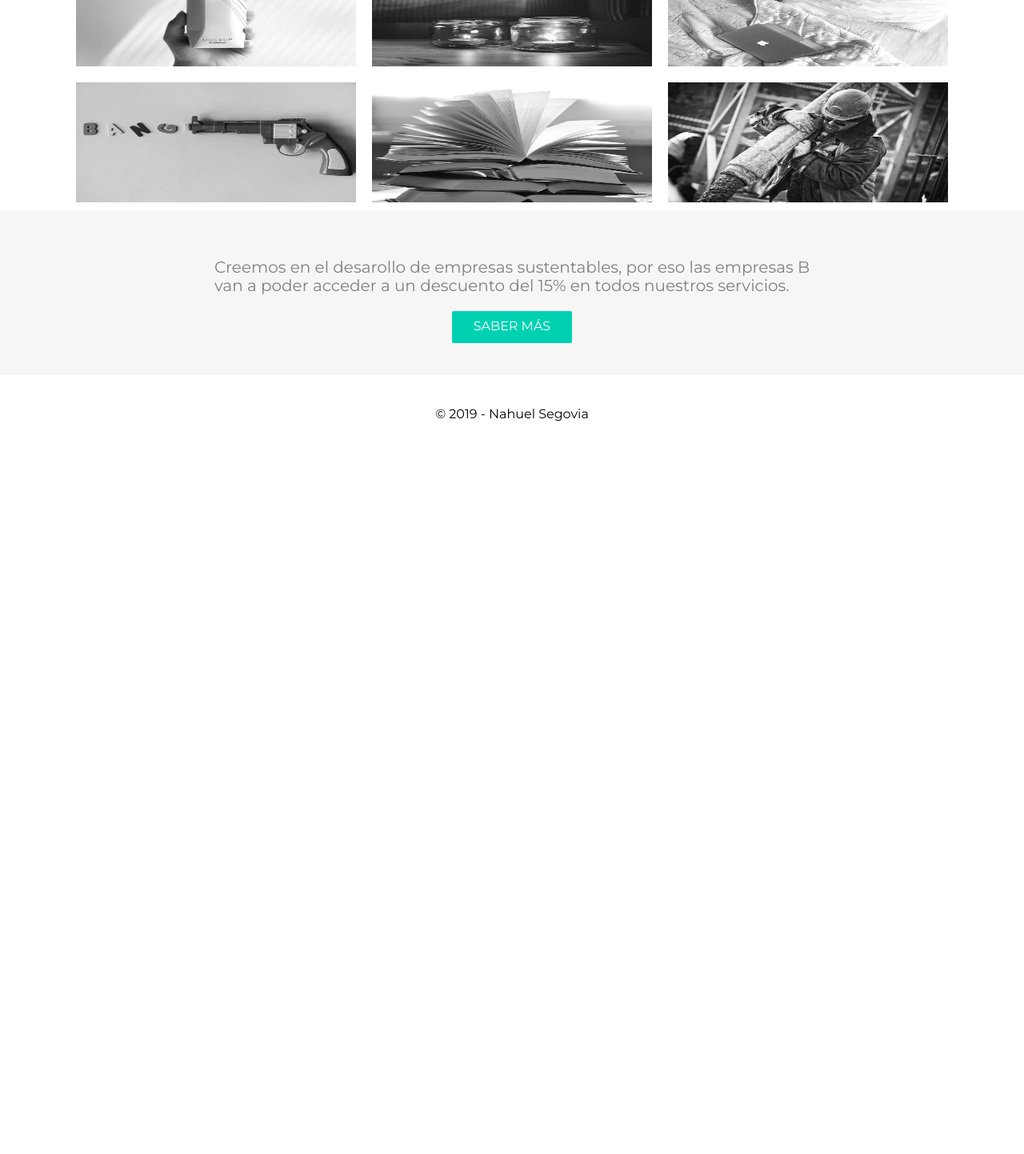
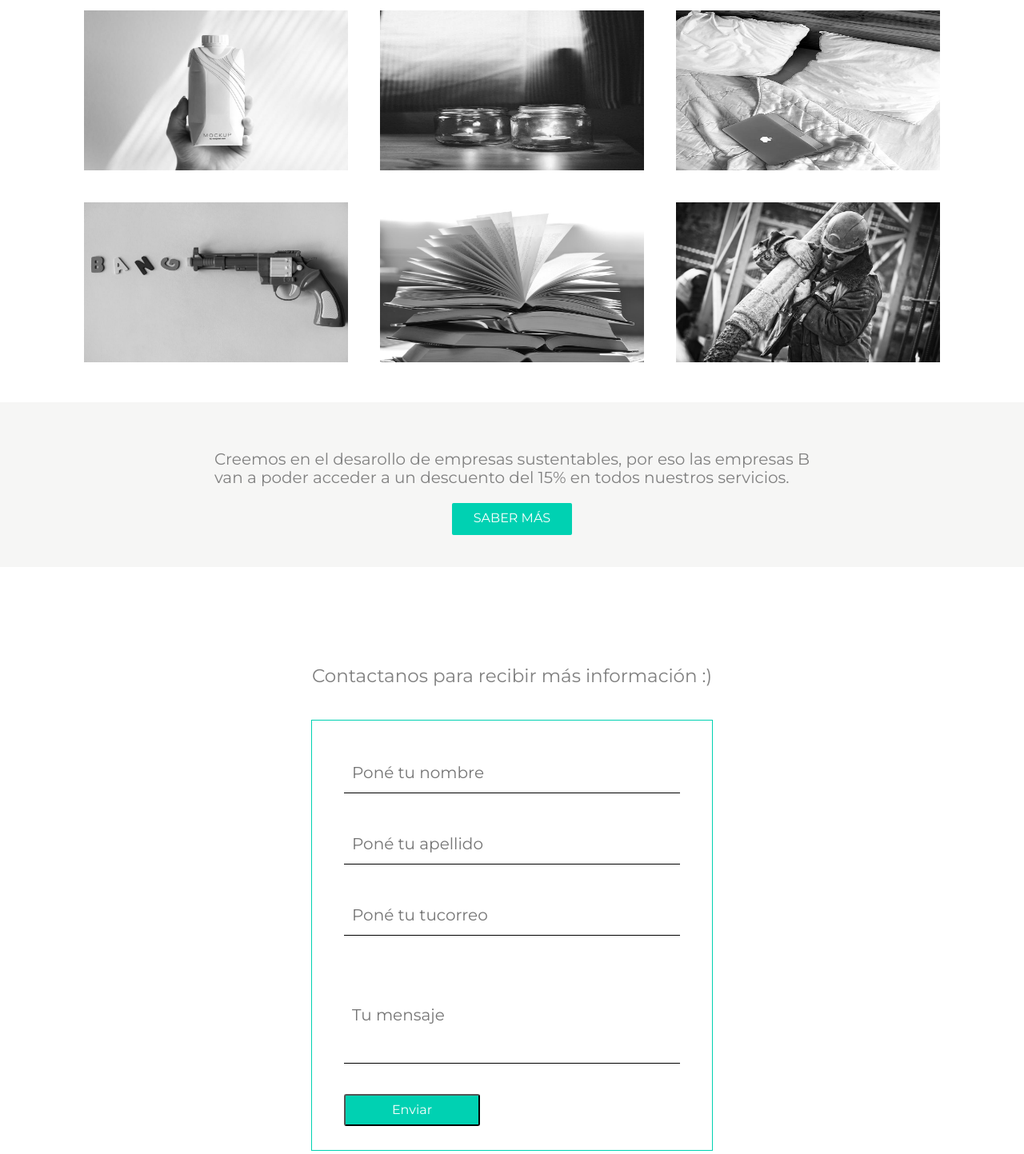
Before and after one commit to Nahuelsegovia/Simply-World, a plain HTML site: page index.html in a window 1280 px wide. Shown: the part 679-2122 px from the top of the page at 80% size. Before the commit the page ends 1248 px from the top, so only its background shows below. Drawn offline with nearby package versions, Linux system fonts and the light colour scheme.

Commit message:
Volvimos las imágenes reponsive y más cuadradas, agregamos un formulario y cambiamos el color del footer

```diff
--- a/css/styles.css
+++ b/css/styles.css
@@ -96,21 +96,36 @@ header{
 
 /* Contenido principal  Image Collage*/
 
-.image-collage{
-  display: flex;
-  flex-wrap: wrap;
-  justify-content: center;
-
-}
 .imagenes{
-  width:350px;
-  height: 150px;
+  width: 100%;
+  filter: grayscale(10);
   margin: 10px;
-  filter: grayscale(10);
 }
 
 .imagenes:hover{
   filter: grayscale(0);
+}
+
+.image-collage{
+  display: flex;
+  flex-direction: row;
+  flex-wrap: wrap;
+  justify-content: center;
+  object-fit: cover;
+
+}
+
+.tama-imagen{
+  display: flex;
+  flex-direction: row;
+  /*width: 330px;
+  height: 180px;*/
+  height: 220px;
+  width: 350px;
+  margin: 10px;
+  object-fit: cover;
+
+
 }
 
 
@@ -122,6 +137,7 @@ header{
   justify-content: center;
   align-items: center;
   padding: 40px;
+  margin-top: 30px;
   background: #f6f6f5;
 }
 
@@ -148,12 +164,69 @@ header{
   background: red;
 }
 
+
+/* contacto */
+
+form {
+  border: 1px solid #00d1b2;
+  padding: 30px;
+}
+
+.contact{
+  padding: 100px;
+  display: flex;
+  flex-direction: column;
+  justify-content: center;
+  align-items: center;
+  font-family: 'Montserrat', sans-serif;
+  color: grey;
+  margin-bottom: 5px;
+
+}
+
+.contact .formText{
+  min-width: 400px;
+  height: 30px;
+  font-size: 20px;
+  padding: 10px;
+  margin: 10px;
+  border: none;
+  border-bottom: 1px groove black;
+
+}
+
+.contact .TextArea{
+  min-width: 400px;
+  height: 100px;
+}
+
+.contact .boton{
+  min-width: 170px;
+  height: 40px;
+  margin-top: 10px;
+  margin-left: 10px;
+  border-radius: 3px;
+  background: #00d1b2;
+  color: white;
+
+}
+
+.contact .boton:hover{
+  background: red;
+}
+
+.contact p {
+  font-size: 23px;
+}
+
+/* footer */
 footer{
   height: 100px;
   font-family: 'Montserrat', sans-serif;
   display: flex;
   justify-content: center;
   align-items: center;
+  background: #f6f6f5;
 }
 
 footer p:hover{
--- a/index.html
+++ b/index.html
@@ -20,16 +20,16 @@
 
         <div class="menu">
           <nav>
-            <a href="#Inicio">Inicio</a>
-            <a href="#Inicio">Nosotros</a>
-            <a href="#Inicio">Trabajos</a>
-            <a href="#Inicio">Contacto</a>
+            <a href="index.html">Inicio</a>
+            <a href="index.html#weAre">Nosotros</a>
+            <a href="index.html#image-collage">Trabajos</a>
+            <a href="index.html#contact">Contacto</a>
           </nav>
         </div>
 
       </header>
 
-      <div class="weAre">
+      <div class="weAre" id="weAre">
         <h2>Somos una agencia de creación de contenido.</h2>
         <p>Junto a nuestro equipo creamos soluciones de contenido para marcas,</br> creemos en el diseño
       como la máxima expresión del arte</br> y... en hacer más y hablar menos.
@@ -47,22 +47,70 @@
             <a href="#Inicio">Templates</a>
         </div>
 
-        <div class="image-collage">
+        <div class="image-collage" id="image-collage">
+
+            <div class="tama-imagen">
               <img class="imagenes" src="images/imagen1.jpg" alt="imagen 1">
+            </div>
+
+            <div class="tama-imagen">
               <img class="imagenes" src="images/imagen2.jpg" alt="imagen 2">
+            </div>
+
+            <div class="tama-imagen">
               <img class="imagenes" src="images/imagen3.jpg" alt="imagen 3">
+            </div>
+
+            <div class="tama-imagen">
               <img class="imagenes" src="images/imagen4.jpg" alt="imagen 4">
+            </div>
+
+            <div class="tama-imagen">
               <img class="imagenes" src="images/imagen5.jpg" alt="imagen 5">
+            </div>
+
+            <div class="tama-imagen">
               <img class="imagenes" src="images/imagen6.jpg" alt="imagen 6">
+            </div>
+
+            <div class="tama-imagen">
               <img class="imagenes" src="images/imagen7.jpg" alt="imagen 7">
+            </div>
+
+            <div class="tama-imagen">
               <img class="imagenes" src="images/imagen8.jpg" alt="imagen 8">
+            </div>
+
+            <div class="tama-imagen">
               <img class="imagenes" src="images/imagen9.jpg" alt="imagen 9">
+            </div>
+
         </div>
 
         <div class="pre-footer">
         <p>Creemos en el desarollo de empresas sustentables, por eso las empresas B<br>
         <span>van a poder acceder a un descuento del 15% en todos nuestros servicios.</span> </p>
         <a href="#Descuento">SABER MÁS</a>
+        </div>
+
+        <div class="contact" id="contact">
+          <p>Contactanos para recibir más información :)</p> <br>
+          <form class="formulario" action="#" method="post">
+            <input class="formText" type="text" placeholder="Poné tu nombre" name="nombre">
+            <br>
+            <br>
+            <input class="formText" type="text" placeholder="Poné tu apellido" name="apellido">
+            <br>
+            <br>
+            <input class="formText" type="email" placeholder="Poné tu tucorreo" name="correo">
+            <br>
+            <br>
+            <input class="formText TextArea" type="text" placeholder="Tu mensaje" name="correo">
+            <br>
+            <br>
+            <input class="boton" type="submit" name="send" value="Enviar">
+
+          </form>
         </div>
       </main>
 
```
Also changed, not shown: 2 other files. Lines whose indentation alone changed are shown as unchanged.
